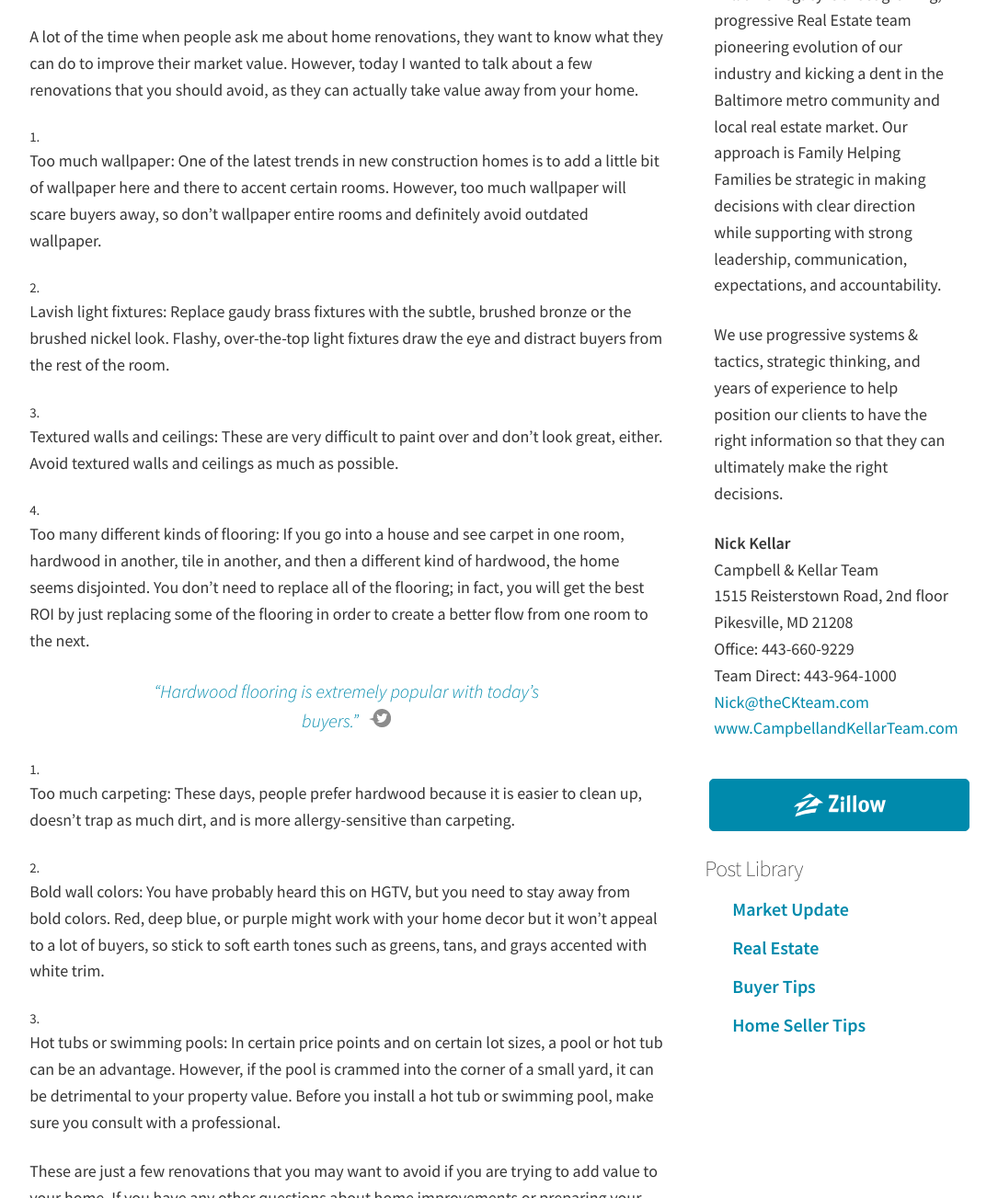
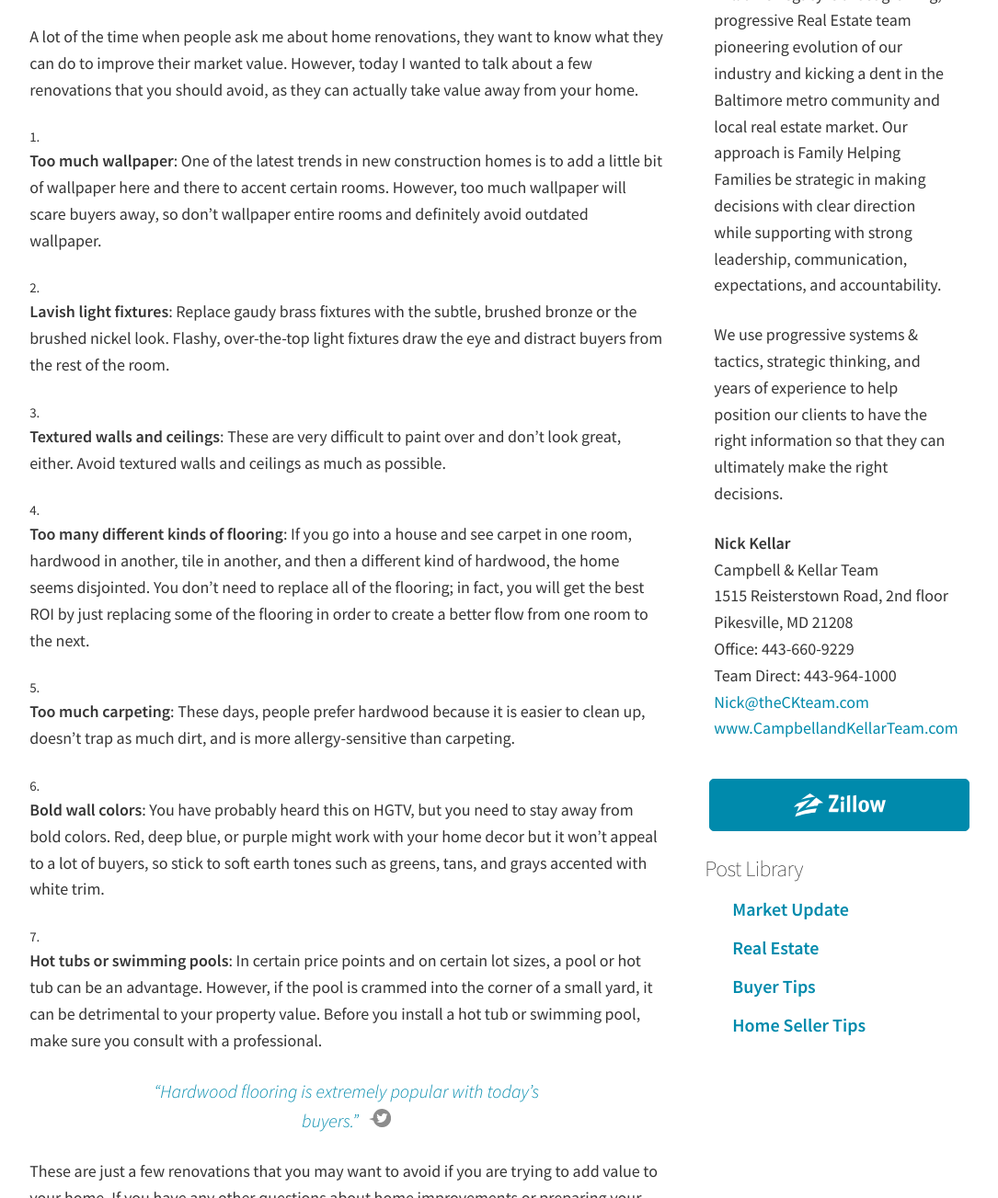
Before and after one commit to Vyral/nick-kellar-blog, a Jekyll site: the page built from _posts/2016-11-08-avoid-these-7-home-improvements.md, in a window 1280 px wide and 1400 px high, scrolled down 921 px, cut to the strip 97-1400 px from the top of the window. Shown: the whole strip at 92% size, without its empty margins (97-1182 px from the left). Built offline with Jekyll 4.4.1, drawn with Linux system fonts in a browser that asks for light colours; nearby versions of some CDN libraries.

Commit message:
Updated '_posts/2016-11-08-avoid-these-7-home-improvements.md' via CloudCannon

```diff
--- a/_posts/2016-11-08-avoid-these-7-home-improvements.md
+++ b/_posts/2016-11-08-avoid-these-7-home-improvements.md
@@ -21,20 +21,20 @@ youtube_code: BTzVhCBAdpw
 
 A lot of the time when people ask me about home renovations, they want to know what they can do to improve their market value. However, today I wanted to talk about a few renovations that you should avoid, as they can actually take value away from your home.
 
-1. Too much wallpaper: One of the latest trends in new construction homes is to add a little bit of wallpaper here and there to accent certain rooms. However, too much wallpaper will scare buyers away, so don’t wallpaper entire rooms and definitely avoid outdated wallpaper.
+1. **Too much wallpaper**: One of the latest trends in new construction homes is to add a little bit of wallpaper here and there to accent certain rooms. However, too much wallpaper will scare buyers away, so don’t wallpaper entire rooms and definitely avoid outdated wallpaper.
 
-2. Lavish light fixtures: Replace gaudy brass fixtures with the subtle, brushed bronze or the brushed nickel look. Flashy, over-the-top light fixtures draw the eye and distract buyers from the rest of the room.
+2. **Lavish light fixtures**: Replace gaudy brass fixtures with the subtle, brushed bronze or the brushed nickel look. Flashy, over-the-top light fixtures draw the eye and distract buyers from the rest of the room.
 
-3. Textured walls and ceilings: These are very difficult to paint over and don’t look great, either. Avoid textured walls and ceilings as much as possible.
+3. **Textured walls and ceilings**: These are very difficult to paint over and don’t look great, either. Avoid textured walls and ceilings as much as possible.
 
-4. Too many different kinds of flooring: If you go into a house and see carpet in one room, hardwood in another, tile in another, and then a different kind of hardwood, the home seems disjointed. You don’t need to replace all of the flooring; in fact, you will get the best ROI by just replacing some of the flooring in order to create a better flow from one room to the next.
+4. **Too many different kinds of flooring**: If you go into a house and see carpet in one room, hardwood in another, tile in another, and then a different kind of hardwood, the home seems disjointed. You don’t need to replace all of the flooring; in fact, you will get the best ROI by just replacing some of the flooring in order to create a better flow from one room to the next.
+
+5. **Too much carpeting**: These days, people prefer hardwood because it is easier to clean up, doesn’t trap as much dirt, and is more allergy-sensitive than carpeting.
+
+6. **Bold wall colors**: You have probably heard this on HGTV, but you need to stay away from bold colors. Red, deep blue, or purple might work with your home decor but it won’t appeal to a lot of buyers, so stick to soft earth tones such as greens, tans, and grays accented with white trim.
+
+7. **Hot tubs or swimming pools**: In certain price points and on certain lot sizes, a pool or hot tub can be an advantage. However, if the pool is crammed into the corner of a small yard, it can be detrimental to your property value. Before you install a hot tub or swimming pool, make sure you consult with a professional.
 
 {% include pullquote.html %}
 
-5. Too much carpeting: These days, people prefer hardwood because it is easier to clean up, doesn’t trap as much dirt, and is more allergy-sensitive than carpeting.
-
-6. Bold wall colors: You have probably heard this on HGTV, but you need to stay away from bold colors. Red, deep blue, or purple might work with your home decor but it won’t appeal to a lot of buyers, so stick to soft earth tones such as greens, tans, and grays accented with white trim.
-
-7. Hot tubs or swimming pools: In certain price points and on certain lot sizes, a pool or hot tub can be an advantage. However, if the pool is crammed into the corner of a small yard, it can be detrimental to your property value. Before you install a hot tub or swimming pool, make sure you consult with a professional.
-
 These are just a few renovations that you may want to avoid if you are trying to add value to your home. If you have any other questions about home improvements or preparing your home for the market, give me a call or send me an email. I would be happy to help you!
```
